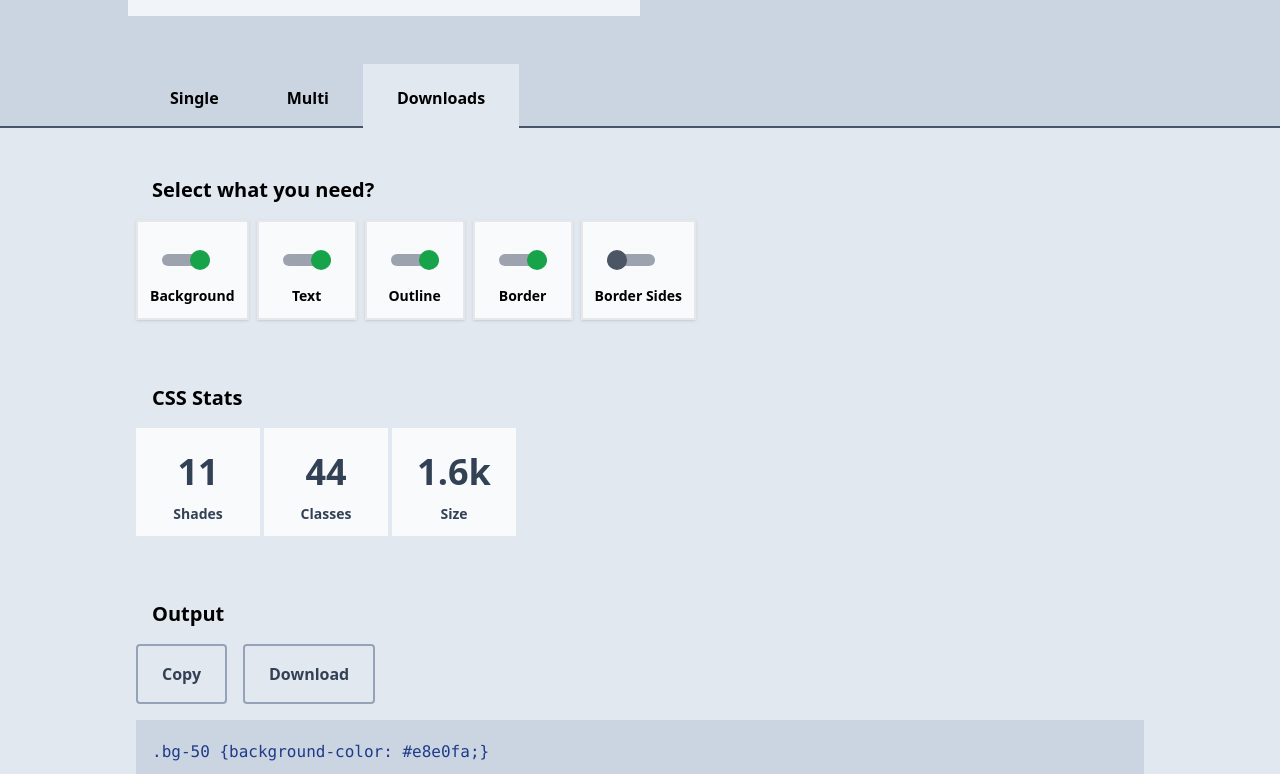
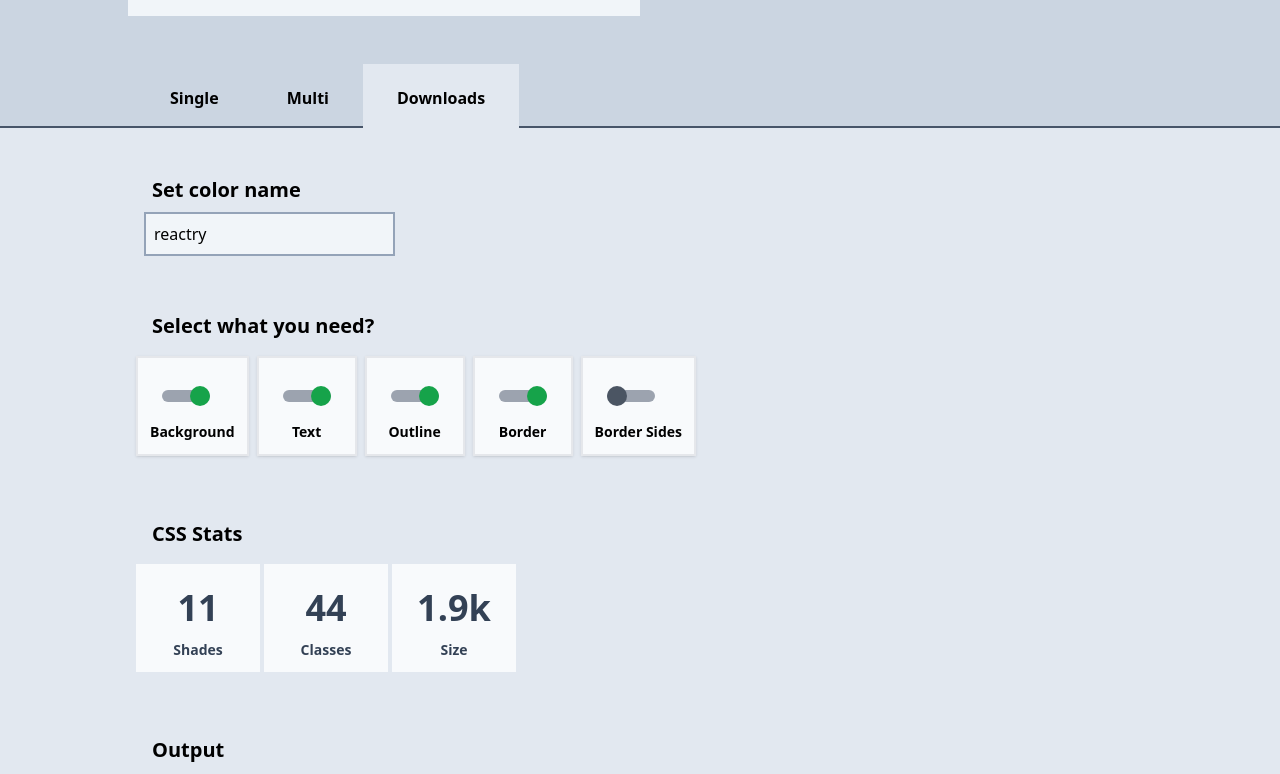
Before and after one commit to reactry/shades, a React (Create React App) app: page / in a window 1280 px wide. Shown: the part 500-1274 px from the top of the page. Built offline with nearby package versions, Linux system fonts and the light colour scheme.

Commit message:
Now colorname can be set by the user * shade vs name * styled BigButton

```diff
--- a/src/BigButton.js
+++ b/src/BigButton.js
@@ -6,7 +6,7 @@ export default function BigButton ({
 }) {
 
 	return (
-		<button onClick={handleClick} className="bg-slate-200 px-6 py-4 mr-4 text-md font-bold border-2 border-slate-400 text-slate-700 rounded hover:bg-slate-100 focus:bg-slate-100">
+		<button onClick={handleClick} className="bg-slate-200 px-6 py-4 mr-4 text-md font-bold outline-none border-2 border-slate-400 text-slate-700 rounded hover:border-blue-500 hover:text-blue-500 hover:bg-slate-100 focus:border-blue-500 focus:bg-slate-100 focus:text-blue-500">
 			{title}
 		</button>
 	);
--- a/src/MainComponent/Input/HexTab.js
+++ b/src/MainComponent/Input/HexTab.js
@@ -29,7 +29,7 @@ export default function HexTab ({}) {
 					<div className="px-5 py-4">#</div>
 				</div>
 				<div>
-					<input type="text" onChange={handleHexInputChange} maxlength="6"
+					<input type="text" onChange={handleHexInputChange} maxLength="6"
 						className="w-64 bg-slate-200 border-2 border-slate-300 w-inherit outline-none focus:border-blue-600 px-4 py-2" />
 					<div className="py-4 text-sm font-bold flex">
 						{error ? <div className="px-4 py-1 bg-red-300">BAD</div> : <div className="px-4 py-1 bg-green-300">GOOD</div>}
--- a/src/MainComponent/Output/Box.js
+++ b/src/MainComponent/Output/Box.js
@@ -1,7 +1,7 @@
 
 
 
-export default function Box ({r, g, b, hex, name, active}) {
+export default function Box ({r, g, b, hex, shade, active}) {
 	let style = {
 		backgroundColor: hex
 	};
@@ -16,7 +16,7 @@ export default function Box ({r, g, b, hex, name, active}) {
 				<div className="absolute -right-1 w-6 h-6 border-4 border-blue-800"></div>
 			</div>}
 			<div className="h-16 flex" style={style}>
-				<div className="text-sm font-bold bg-slate-50 px-2 text-slate-700 capitalize m-auto">{name}</div>
+				<div className="text-sm font-bold bg-slate-50 px-2 text-slate-700 capitalize m-auto">{shade}</div>
 			</div>
 			<div className="bg-slate-100 py-2 text-sm text-center font-bold text-slate-700 shadow">{hex}</div>
 		</div>
--- a/src/MainComponent/Output/ColorOutput.js
+++ b/src/MainComponent/Output/ColorOutput.js
@@ -35,7 +35,7 @@ export default function ColorOutput ({
 	let colorNames = shadeNames[rgbColors.length];
 	let colors = rgbColors.map((v, i) => {
 		return {
-			"name": colorNames[i],
+			"shade": colorNames[i],
 			"hex": rgbToHex(v.r, v.g, v.b),
 			...v
 		};
--- a/src/MainComponent/Output/DownloadTab.js
+++ b/src/MainComponent/Output/DownloadTab.js
@@ -18,6 +18,8 @@ export default function DownloadTab ({
 	const [cssOutline, setCssOutline] = React.useState(true);
 	const [cssBorder, setCssBorder] = React.useState(true);
 	const [cssBorderSides, setCssBorderSides] = React.useState(false);
+
+	const [colorName, setColorName] = React.useState("reactry");
 
 	const preTag = React.useRef(null);
 
@@ -53,7 +55,7 @@ export default function DownloadTab ({
 
 	let numberOfClasses = 0;
 	let cssCode = colors.map((v, i) => {
-		let name = v.name;
+		let name = colorName + "-" + v.shade;
 		let hex = v.hex;
 		let cssCodeLine = "";
 		if (cssBg) {
@@ -105,6 +107,12 @@ export default function DownloadTab ({
 
 	return (
 		<div className="DownloadTab pb-6">
+			<DownloadHeading>Set color name</DownloadHeading>
+			<div className="px-2 py-2">
+				<input type="text" className="px-2 py-2 text-base bg-slate-100 border-2 border-slate-400 outline-none focus:border-blue-500"
+					value={colorName} onChange={(e) => setColorName(e.target.value.trim())} />
+			</div>
+
 			<DownloadHeading>Select what you need?</DownloadHeading>
 			<div className="py-4 gap-x-2 gap-y-2 flex flex-wrap">
 				<Toggle title="Background" x={cssBg} setX={setCssBg} />
```
